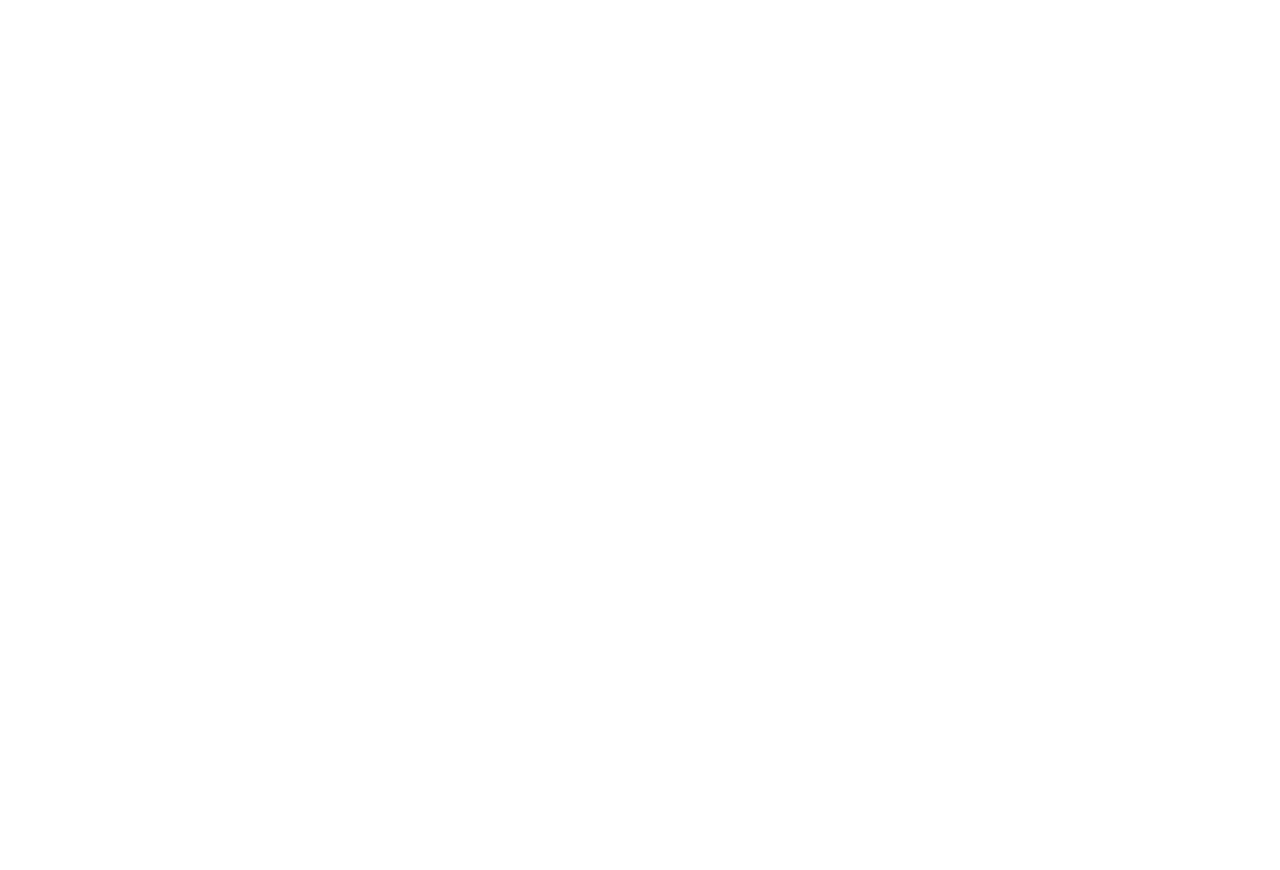
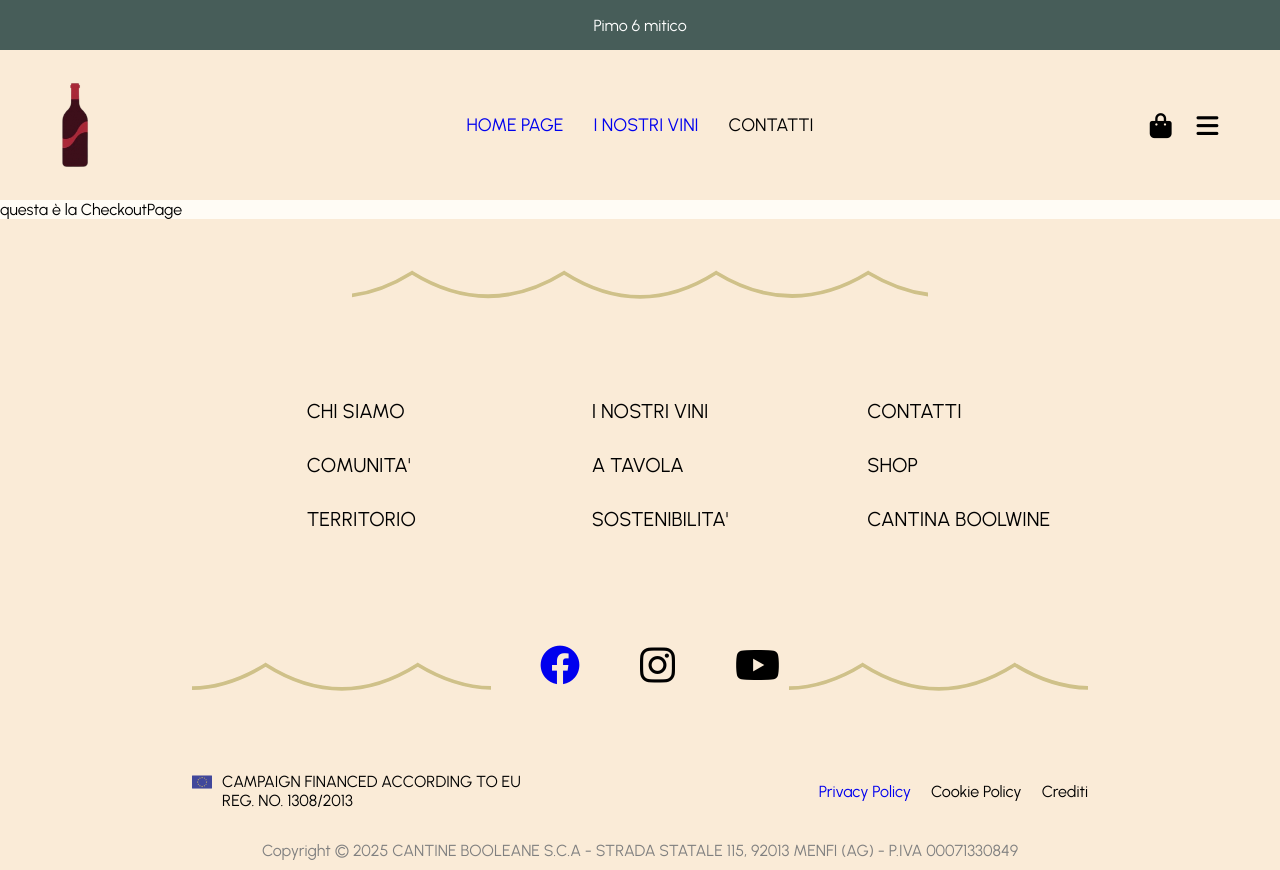
Before and after one commit to DanieleGattuso/BoolShop, a React (Vite) app: page /checkoutpage in a window 1280 px wide. Before the commit this address had no page. Before the commit the page ends 800 px from the top, so only its background shows below. Built offline with nearby package versions, Linux system fonts and the light colour scheme.

Commit message:
[feat] add checkoutPage

```diff
--- a/src/App.jsx
+++ b/src/App.jsx
@@ -12,6 +12,7 @@
 
 // Import wine page
 import Winespage from "./pages/WinePage"
+import CheckoutPage from "./pages/CheckOutPage"
 
 
 
@@ -29,6 +30,11 @@
             <Route path="/" element={<HomePage />} />
             <Route path="/winespage" element={<Winespage />} />
 
+            {/* provvisoria */}
+            <Route path="/checkoutpage" element={<CheckoutPage />} />
+
+
+
 
 
 
--- /dev/null
+++ b/src/pages/CheckoutPage.jsx
@@ -0,0 +1,8 @@
+export default function CheckoutPage() {
+    return (
+        <>
+            questa è la CheckoutPage
+        </>
+    )
+
+}
```
Also changed, not shown: 1 other file (tests, documents, lock files or other folders).
